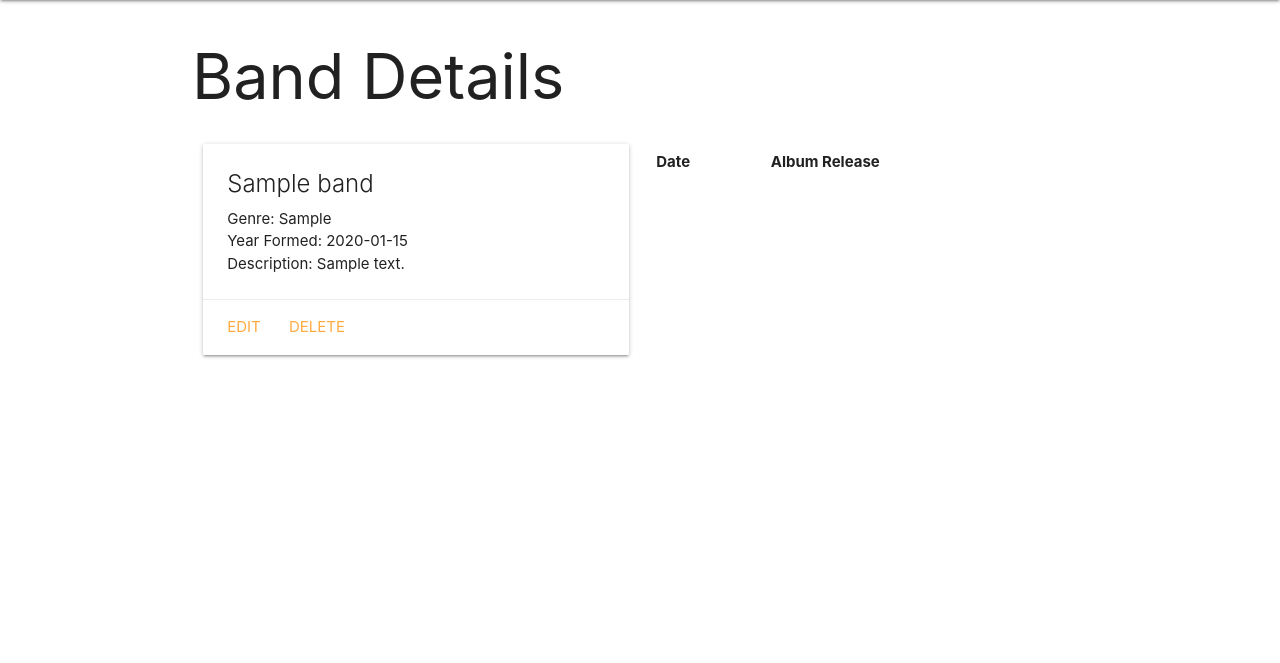
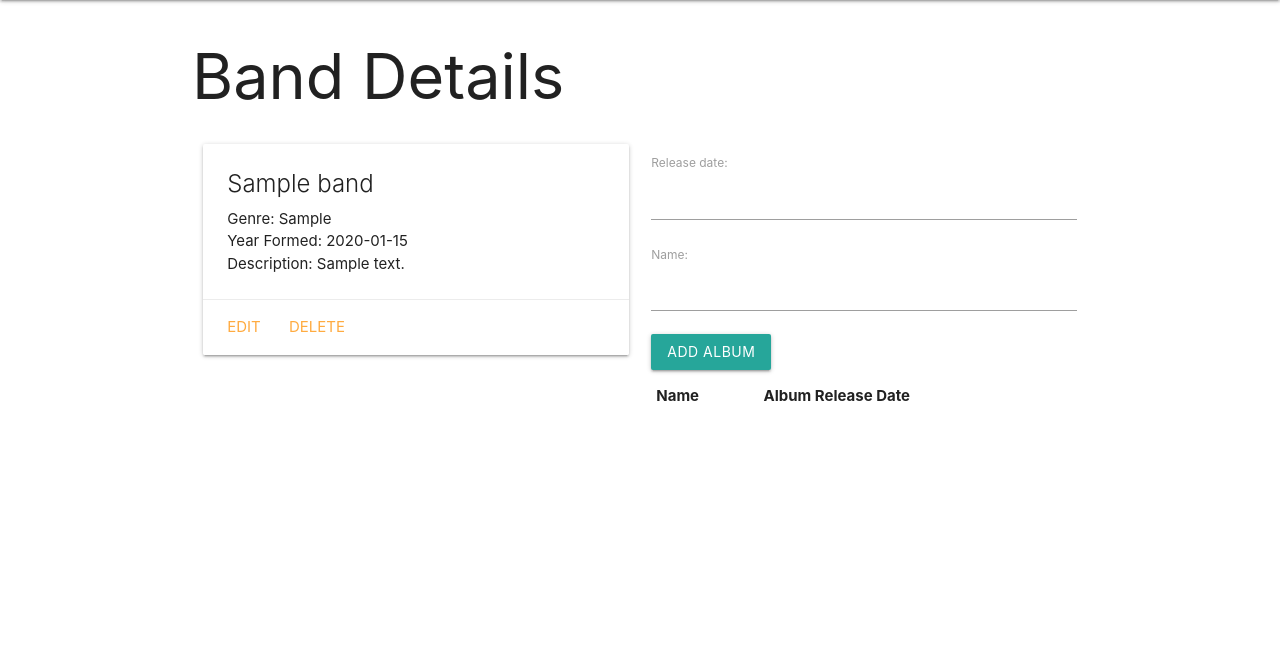
Before and after one commit to federalolive/Band-Aid, a Django app: page /bands/1/ in a window 1280 px wide. Shown: the part 64-727 px from the top of the page. Run offline with Django 3.2, Linux system fonts and the light colour scheme; tables that the repository leaves empty hold one stand-in row (values such as "Sample post"); lists and menus that the app fills with data are empty.

Commit message:
Update detail and base html files.

```diff
--- a/main_app/templates/bands/detail.html
+++ b/main_app/templates/bands/detail.html
@@ -19,15 +19,20 @@
 </div>
 </div>
 <div class="col s6">
+  <form method="post">
+    {% csrf_token %}
+    {{ album_form.as_p }}
+    <input type="submit" class="btn" value="Add Album">
+  </form>
     <table class="striped">
       <thead>
-        <tr><th>Date</th><th>Album Release</th></tr>
+        <tr><th>Name</th><th>Album Release Date</th></tr>
       </thead>
       <tbody>
         {% for album in band.album_set.all %}
           <tr>
+            <td>{{album.name}}</td>
             <td>{{album.release_date}}</td>
-            <td>{{album.name}}</td>
           </tr>
         {% endfor %}
       </tbody>
--- a/main_app/templates/base.html
+++ b/main_app/templates/base.html
@@ -8,6 +8,7 @@
     <title>Band-Aid</title>
     <link rel="stylesheet" href="https://cdnjs.cloudflare.com/ajax/libs/materialize/1.0.0/css/materialize.min.css">
     <link rel="stylesheet" type="text/css" href="{% static 'css/style.css' %}">
+    <script src="https://cdnjs.cloudflare.com/ajax/libs/materialize/1.0.0/js/materialize.min.js"></script>
 </head>
 <body>
   <header class="navbar-fixed">
```
